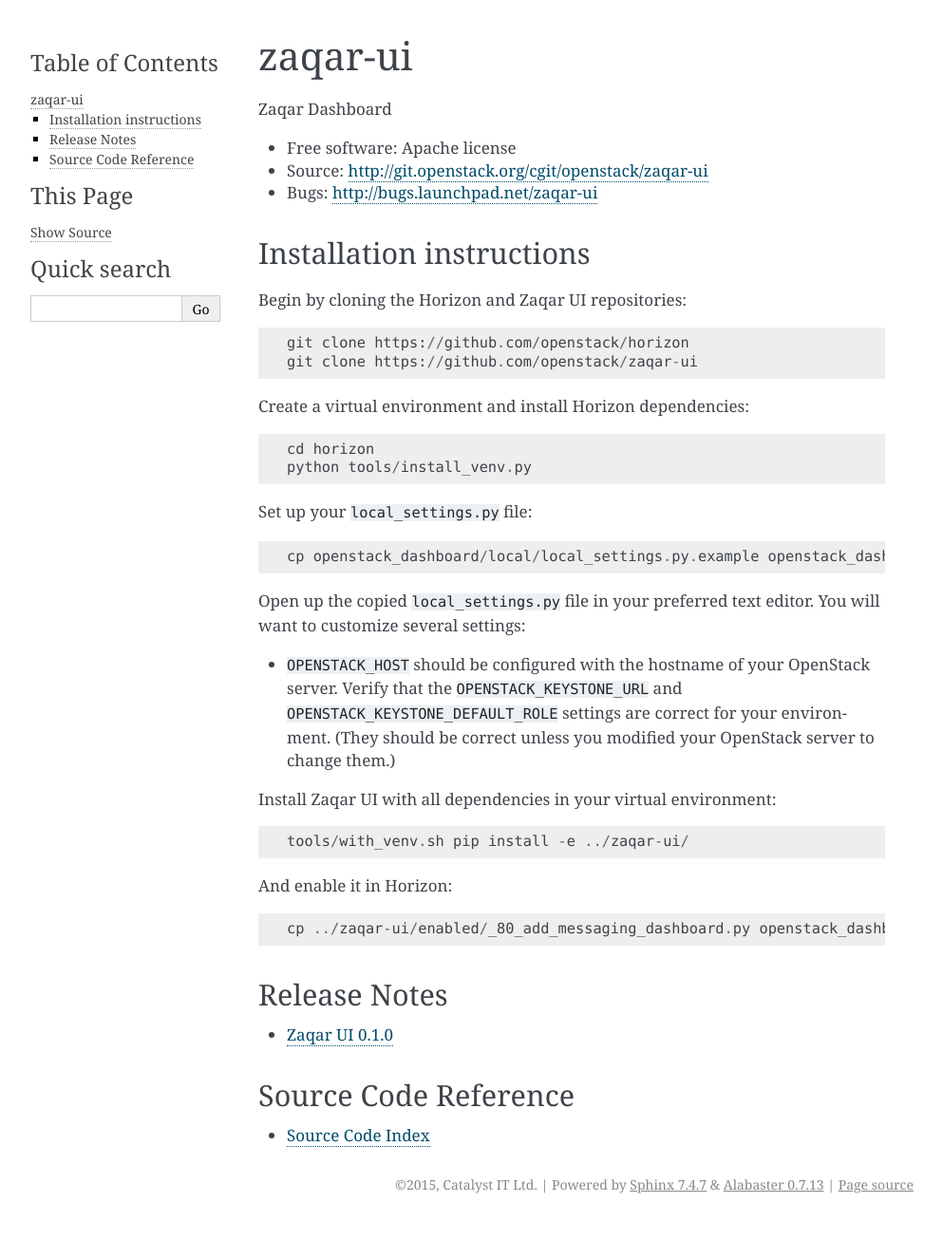
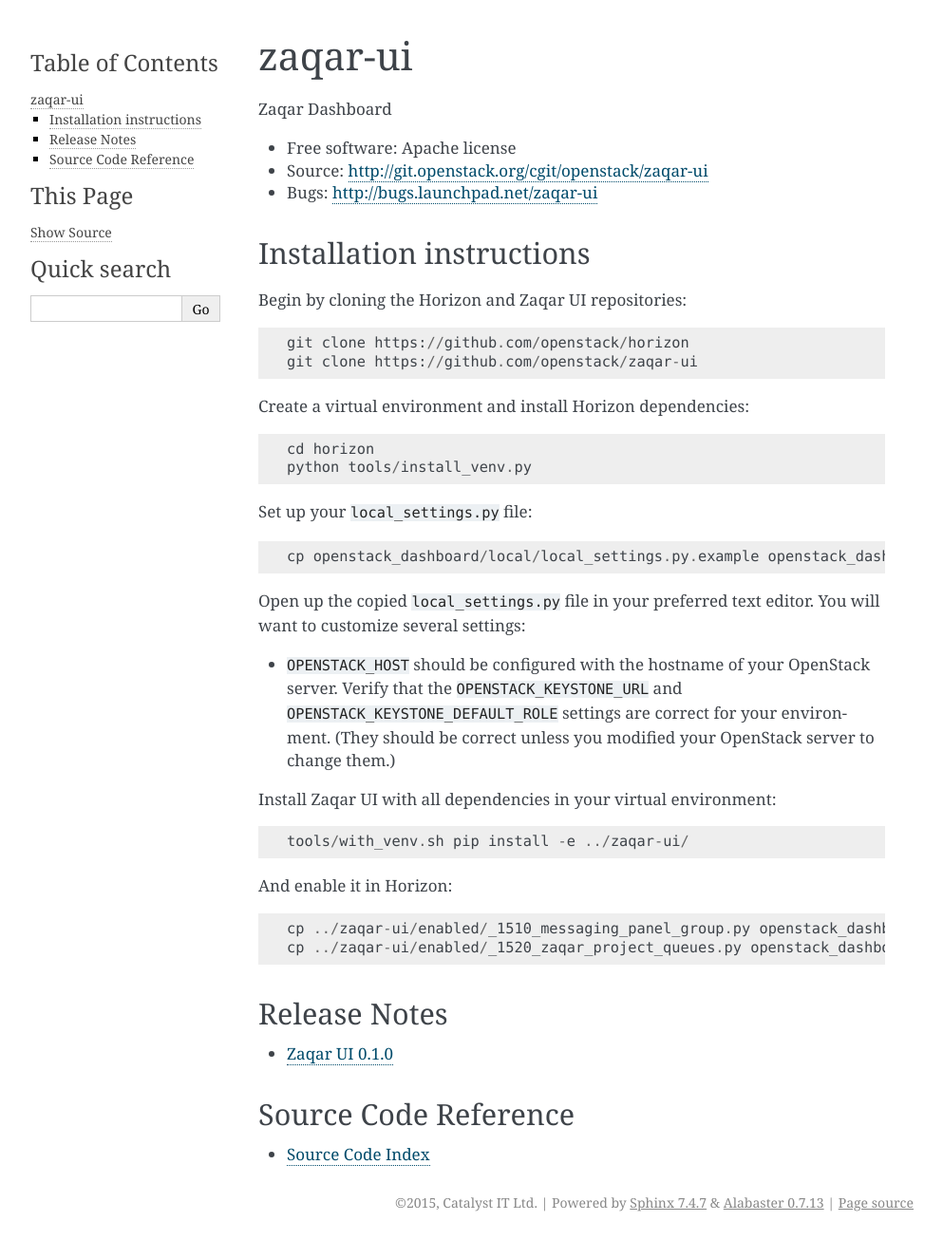
Before and after one commit to openstack/zaqar-ui, a Sphinx documentation site: the page built from doc/source/index.rst, in a window 1280 px wide. Shown: the whole page at 95% size, without its empty margins (148-1141 px from the left). Built offline with Sphinx 7.4.7, drawn with Linux system fonts in a browser that asks for light colours; formulas are drawn with MathJax 3; the version number is read from the project's files by our own code.

Commit message:
Re-enabling checkout and small fixes
1. Re-enabled the check-only flag for make messages. This previously did
not work because we did not have a locale file in master to revert back to.

2. Removed reduntant settings in the enabled file. The auto discovery will
take care of importing the JS files correctly.

3. Added to the documentation to include latest enabled file.

Change-Id: I8e878b60bd5951b4741171136a5e082c4007e0de

```diff
--- a/doc/source/index.rst
+++ b/doc/source/index.rst
@@ -41,7 +41,8 @@
 
 And enable it in Horizon::
 
-    cp ../zaqar-ui/enabled/_80_add_messaging_dashboard.py openstack_dashboard/local/enabled
+    cp ../zaqar-ui/enabled/_1510_messaging_panel_group.py openstack_dashboard/local/enabled
+    cp ../zaqar-ui/enabled/_1520_zaqar_project_queues.py openstack_dashboard/local/enabled
 
 Release Notes
 =============
```
Also changed, not shown: 2 other files.
